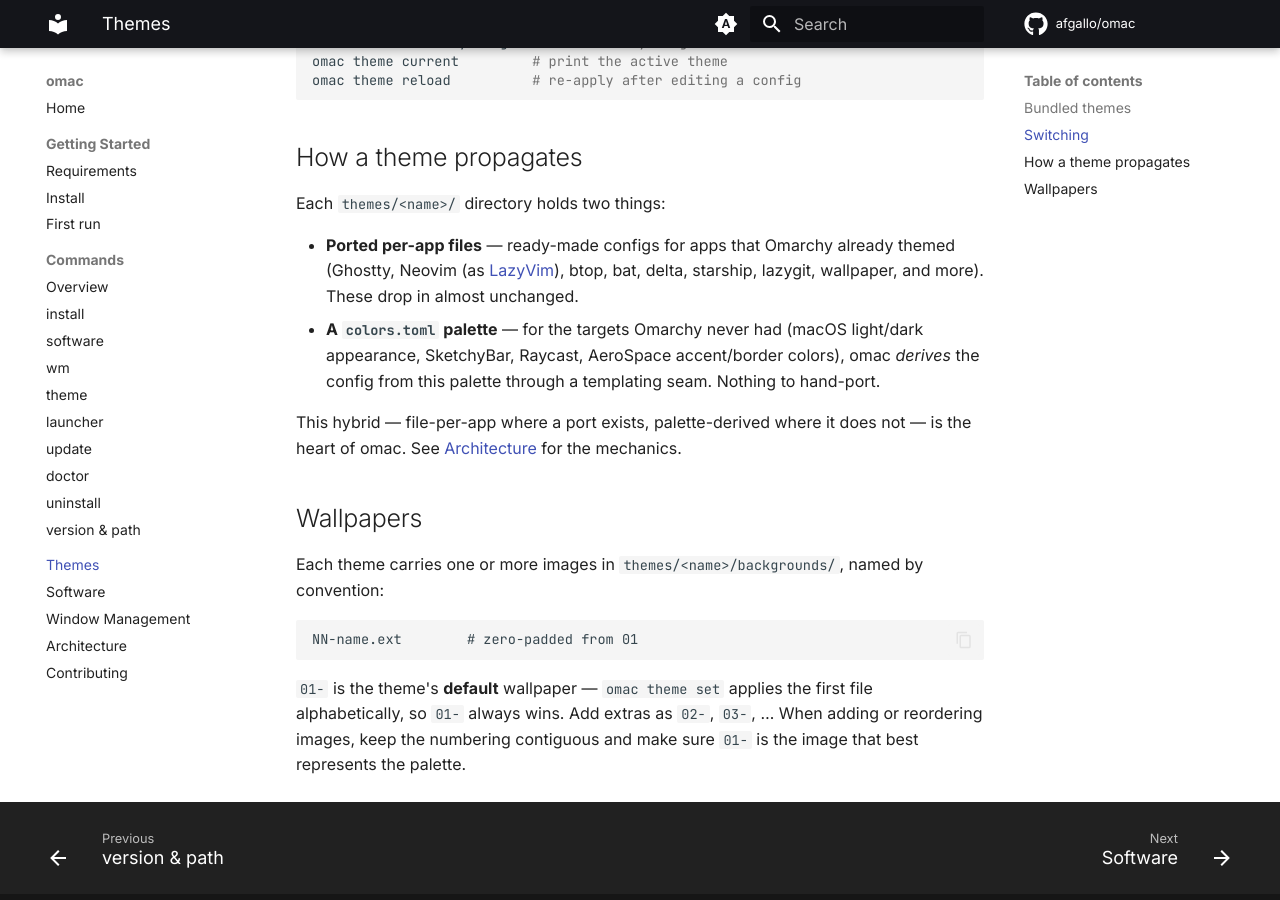
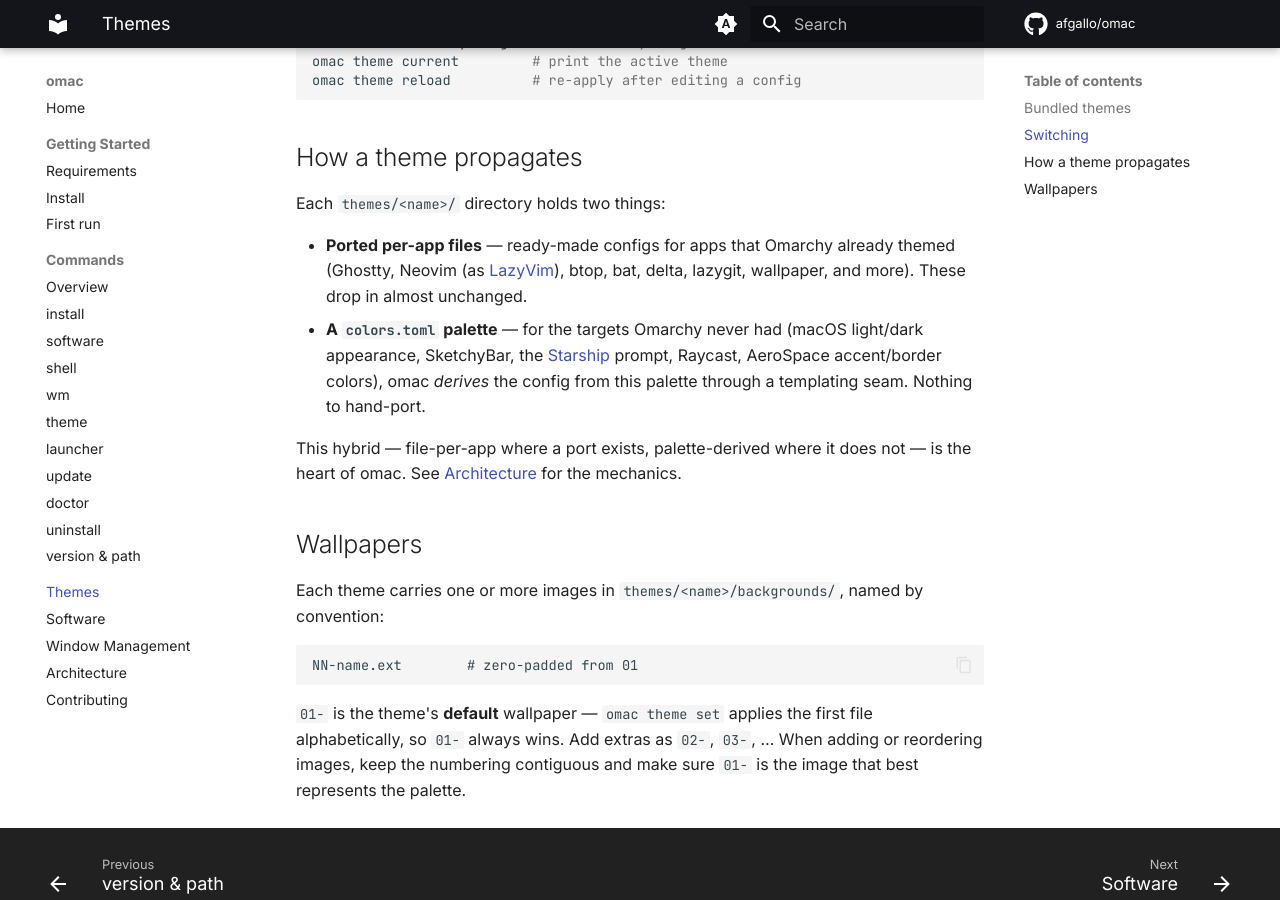
Before and after one commit to afgallo/omac, an MkDocs documentation site: the page built from docs/themes/index.md, in a window 1280 px wide and 900 px high, scrolled down 808 px. Built offline with MkDocs 1.6.1 and Material for MkDocs 9.7.7, drawn with Linux system fonts in a browser that asks for light colours; comment, search, counter and statistics services are not loaded.

Commit message:
feat(shell): configure zsh/bash — Starship prompt, modern aliases, theme-linked palette
Software installs the CLI layer (starship, zoxide, fzf, eza, bat, fd, ripgrep,
mise) but nothing ever wired the interactive shell to use it: a fresh shell had
no prompt, no aliases, no tool init. Add a `shell` module mirroring the existing
software/wm/theme pattern.

- shell/: omac.zsh, omac.bash, shared.sh fragments + a Starship config. Every
  integration is `command -v`-guarded, so the fragment is safe to source before
  software install. Modern defaults: shared de-duped history, case-insensitive
  menu completion, autocd, ** globbing; ls→eza, cat→bat, cd→zoxide, find→fd,
  grep→rg, vim→nvim, git shortcuts, fzf key bindings backed by fd.
- lib/shell.zsh + cmd/shell/{install,status}: idempotent managed blocks in
  ~/.zshrc and ~/.bashrc that source the fragment straight from the repo, so
  `omac update` refreshes shell config with no re-wire. Seeds starship.toml
  once (never clobbers), then paints the active theme's palette.
- theme engine: Starship is now palette-derived like SketchyBar. `omac theme
  set` rewrites the managed [palettes.omac] block in starship.toml from
  colors.toml, so the prompt recolors with the desktop. Order-independent —
  no-op until the shell module seeds starship.toml.
- default theme is now catppuccin (was tokyo-night).
- uninstall tears down the .zshrc/.bashrc blocks.
- docs: new commands/shell page, first-run step, README + themes updates.
- tests: test_shell_wire (14) + Starship cases in test_theme_render. 391 pass.

Co-Authored-By: Claude Opus 4.8 (1M context) <noreply@anthropic.com>

```diff
--- a/docs/themes/index.md
+++ b/docs/themes/index.md
@@ -32,11 +32,12 @@ omac theme reload          # re-apply after editing a config
 Each `themes/<name>/` directory holds two things:
 
 - **Ported per-app files** — ready-made configs for apps that Omarchy already themed (Ghostty,
-  Neovim (as [LazyVim](https://www.lazyvim.org)), btop, bat, delta, starship, lazygit, wallpaper,
+  Neovim (as [LazyVim](https://www.lazyvim.org)), btop, bat, delta, lazygit, wallpaper,
   and more). These drop in almost unchanged.
 - **A `colors.toml` palette** — for the targets Omarchy never had (macOS light/dark appearance,
-  SketchyBar, Raycast, AeroSpace accent/border colors), omac *derives* the config from this
-  palette through a templating seam. Nothing to hand-port.
+  SketchyBar, the [Starship](../commands/shell.md#starship-theming) prompt, Raycast, AeroSpace
+  accent/border colors), omac *derives* the config from this palette through a templating seam.
+  Nothing to hand-port.
 
 This hybrid — file-per-app where a port exists, palette-derived where it does not — is the heart
 of omac. See [Architecture](../architecture/index.md#the-theme-seam) for the mechanics.
--- a/mkdocs.yml
+++ b/mkdocs.yml
@@ -75,6 +75,7 @@ nav:
       - Overview: commands/index.md
       - install: commands/install.md
       - software: commands/software.md
+      - shell: commands/shell.md
       - wm: commands/wm.md
       - theme: commands/theme.md
       - launcher: commands/launcher.md
```
Also changed, not shown: README.md (+3 -0 lines), docs/commands/index.md (+1 -0 lines), docs/commands/shell.md (added, +42 -0 lines), docs/getting-started/first-run.md (+1 -0 lines), 13 other files.
